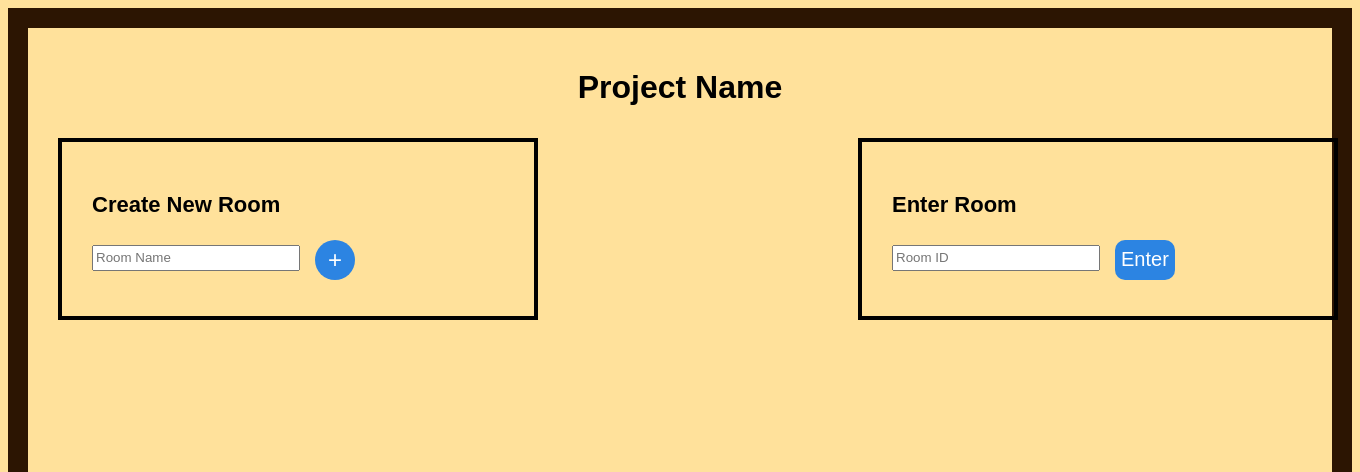
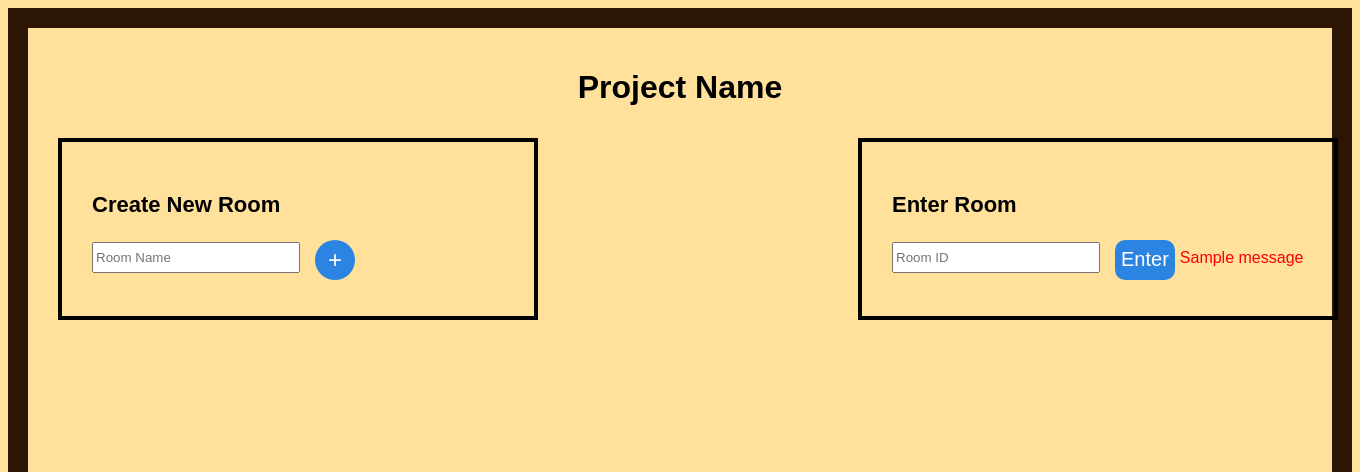
Before and after one commit to aniruddhajoshi876/mcwics-2026, a Flask app: page / in a window 1360 px wide. Shown: the top 472 px of the page. Run offline with Flask 3, Linux system fonts and the light colour scheme; one stand-in notice (Sample message) is shown.

Commit message:
added error message

```diff
--- a/prompt-pages/apps/web/src/pages/templates/index.html
+++ b/prompt-pages/apps/web/src/pages/templates/index.html
@@ -30,6 +30,15 @@
             <form action="/enter_room" method="POST" class="room-form">
                 <input type="text" placeholder="Room ID" class="room-input" name="room-id">
                 <button class="enter-room-button" type="submit">Enter</button>
+                {% with messages = get_flashed_messages(with_categories=true) %}
+                    {% if messages %}
+                        <div class="flash-messages">
+                            {% for category, message in messages %}
+                                <div class="flash-message">{{ message }}</div>
+                            {% endfor %}
+                        </div>
+                    {% endif %}
+                {% endwith %}
             </form>
 
         </div>
--- a/prompt-pages/apps/web/src/pages/templates/personalised.html
+++ b/prompt-pages/apps/web/src/pages/templates/personalised.html
@@ -8,7 +8,10 @@
     <!-- <script src="../../scripts/personalscript.js"></script> !-->
 </head>
 <body ondragover="drag_over(event)" ondrop="drop(event)">
-    <button> i am a button </button>
+    <button class="action-button">
+        <a class="action-button-link" href="{{ url_for('home') }}">Back</a>
+    </button>
+    <button class="action-button"> Save </button>
     <div id="box1" class="box" draggable="true" ondragstart="drag_start(event)">
         <div class="image">image here</div>
         <div class="caption" element contenteditable="true">edit me</div>
--- a/prompt-pages/apps/web/src/static/styles.css
+++ b/prompt-pages/apps/web/src/static/styles.css
@@ -51,7 +51,7 @@ body {
 }
 
 .room-input {
-    height: 20px;
+    height: 25px;
     width: 200px;
     margin-bottom: 10px;
     margin-right: 10px;
@@ -70,3 +70,9 @@ body {
     align-items: center;
     gap: 5px;
 }
+
+.flash-message {
+    color: red;
+    margin-bottom: 10px;
+
+}
--- a/prompt-pages/backend/main.py
+++ b/prompt-pages/backend/main.py
@@ -1,11 +1,13 @@
-from flask import Flask, render_template, url_for, request
+from flask import Flask, render_template, url_for, request, flash, redirect
 from routes.rooms import bp as rooms_bp
 from realtime.sockets import socketio
-from utils.read_data import find_room, manage_containers
+from utils.manage_data import find_room, manage_containers
 
 
 #setup flask app, specify template and static folders
 app = Flask(__name__, template_folder="../apps/web/src/pages/templates", static_folder="../apps/web/src/static")
+#secret key for flash messages
+app.secret_key = "secret-key"
 
 
 #app.register_blueprint(rooms_bp)
@@ -28,6 +30,9 @@ def enter_room():
     #get room id from form request
     room_id = request.form.get("room-id").strip()
     room_data =find_room(room_id)
+    if not room_data:
+        flash("Room not found.", "error")
+        return redirect(url_for("home"))
     manage_containers(room_data["containers"])
     return render_template("personalised.html", room_id=room_id)
 
```
Also changed, not shown: prompt-pages/apps/web/src/static/personalstyles.css (+13 -0 lines), prompt-pages/backend/utils/manage_data.py (+5 -3 lines).
